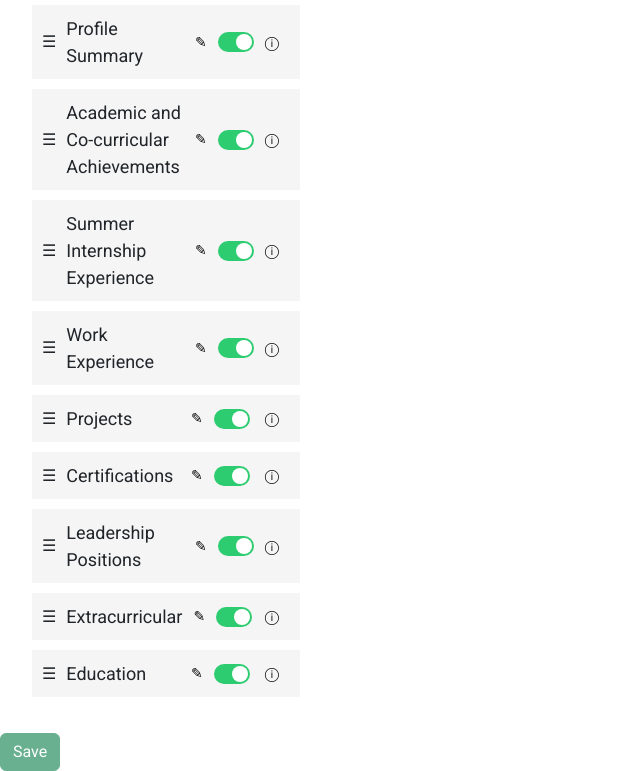
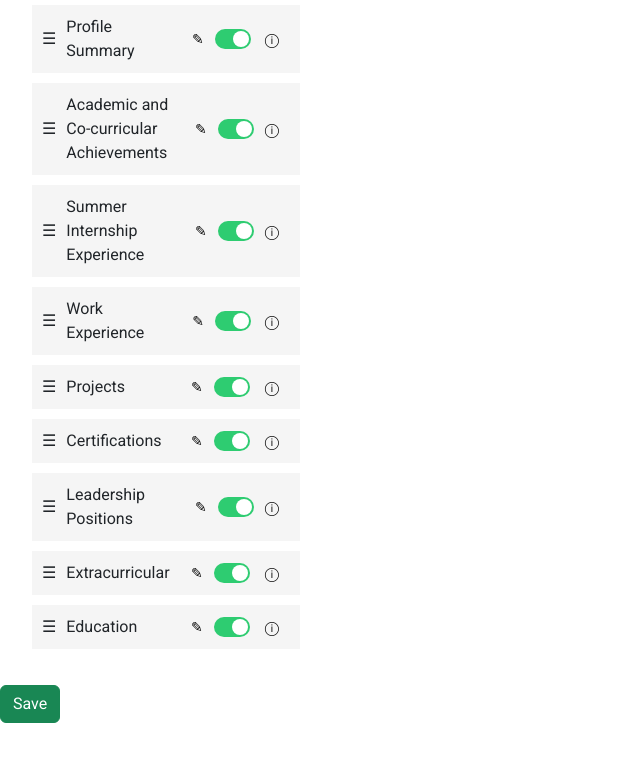
Before and after one commit to avi2905/resumebuilder, a plain HTML site: page index.html in a window 1280 px wide. Shown: the part 41-812 px from the top of the page, without its empty margins (0-640 px from the left). Drawn offline with nearby package versions, Linux system fonts and the light colour scheme.

Commit message:
Update index.html

```diff
--- a/index.html
+++ b/index.html
@@ -4,7 +4,7 @@
   <title>Resume Builder</title>
   <link href="https://fonts.googleapis.com/css2?family=Roboto&display=swap" rel="stylesheet">
   <link href="https://cdn.jsdelivr.net/npm/bootstrap@5.3.0/dist/css/bootstrap.min.css" rel="stylesheet" integrity="sha384-9ndCyUaIbzAi2FUVXJi0CjmCapSmO7SnpJef0486qhLnuZ2cdeRhO02iuK6FUUVM" crossorigin="anonymous">
-<script src="https://cdn.jsdelivr.net/npm/bootstrap@5.3.0/dist/js/bootstrap.bundle.min.js" integrity="sha384-geWF76RCwLtnZ8qwWowPQNguL3RmwHVBC9FhGdlKrxdiJJigb/j/68SIy3Te4Bkz" crossorigin="anonymous"></script>
+  <script src="https://cdn.jsdelivr.net/npm/bootstrap@5.3.0/dist/js/bootstrap.bundle.min.js" integrity="sha384-geWF76RCwLtnZ8qwWowPQNguL3RmwHVBC9FhGdlKrxdiJJigb/j/68SIy3Te4Bkz" crossorigin="anonymous"></script>
   <style>
     /* Your existing styles here */
     #resume-builder {
@@ -51,7 +51,6 @@
 .section-name {
   flex-grow: 1;
   margin-right: 5px;
-  font-size: 18px;
 }
 
 /* Add the font-family property for all elements within the #resume-builder div */
@@ -249,7 +248,7 @@
         </div>
       </li>
     </ul>
-    <button id="save-button" type="button" class="btn btn-success"disabled>Save</button>
+    <button id="save-button" class="btn btn-success" >Save</button>
   </div>
 
   <script src="https://code.jquery.com/jquery-3.6.0.min.js"></script>
```
